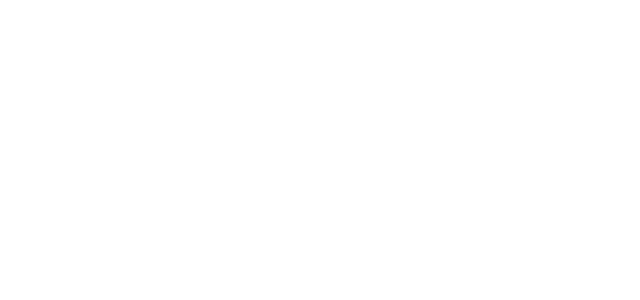
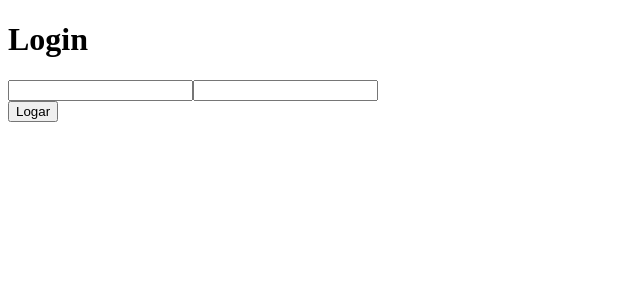
Before and after one commit to LailsonGabriel/tasks-frontend, a React (Create React App) app: page /login in a window 1280 px wide. Before the commit this address had no page. Shown: the top 300 px of the page, without its empty margins (0-640 px from the left). Built offline with nearby package versions, Linux system fonts and the light colour scheme.

Commit message:
feat: implemented backend integration and ProtectedRoutes

```diff
--- a/package.json
+++ b/package.json
@@ -7,6 +7,7 @@
     "@testing-library/react": "^12.1.4",
     "@testing-library/user-event": "^13.5.0",
     "axios": "^0.26.1",
+    "js-cookie": "^3.0.1",
     "react": "^17.0.2",
     "react-dom": "^17.0.2",
     "react-router-dom": "^6.2.2",
--- a/src/App.js
+++ b/src/App.js
@@ -1,10 +1,17 @@
 import { Routes, Route } from 'react-router-dom';
+import HomePage from './Pages/Home/Index';
 import LoginPage from './Pages/Login/Index';
+import { ProtectedRoutes, ProtectedLogin } from './utils/ProtectedRoutes';
 
 function App() {
   return (
     <Routes>
-      <Route path='/' element={<LoginPage />} />
+      <Route element={<ProtectedRoutes />}>
+        <Route path='/' element={<HomePage />} />
+      </Route>
+      <Route element={<ProtectedLogin />}>
+        <Route path='/login' element={<LoginPage />} />
+      </Route>
     </Routes>
   );
 }
--- a/src/Components/Input/Index.jsx
+++ b/src/Components/Input/Index.jsx
@@ -1,5 +1,5 @@
-function InputReusable({ type, onchange, value }) {
-  return <input type={type} OnChange={onchange} value={value} />;
+function InputReusable({ type, onChange, value, name }) {
+  return <input name={name} type={type} value={value} onChange={onChange} />;
 }
 
 export default InputReusable;
--- a/src/Context/MyProvider.js
+++ b/src/Context/MyProvider.js
@@ -1,7 +1,7 @@
 import MyContext from './MyContext';
 
 function MyProvider({ children }) {
-  const reveal = { teste: 'oi' };
+  const reveal = {};
 
   return <MyContext.Provider value={reveal}>{children}</MyContext.Provider>;
 }
--- /dev/null
+++ b/src/Pages/Home/Index.jsx
@@ -0,0 +1,9 @@
+function HomePage() {
+  return (
+    <div>
+      <h1>Home Page</h1>
+    </div>
+  );
+}
+
+export default HomePage;
--- a/src/Pages/Login/Index.jsx
+++ b/src/Pages/Login/Index.jsx
@@ -1,10 +1,45 @@
 import InputReusable from '../../Components/Input/Index';
+import InputHandler from '../../utils/InputHandler';
+import { Link } from 'react-router-dom';
+import { useState } from 'react';
+import { login as loginAuth } from '../../services/auth';
 
 function LoginPage() {
+  const [login, setLogin] = useState({ email: '', password: '' });
+
+  const handleLogin = (e) => {
+    InputHandler(e, login, setLogin);
+  };
+
+  const submitLogin = async () => {
+    const { email, password } = login;
+    await loginAuth(email, password);
+    window.location.reload();
+  };
+
   return (
     <div>
       <h1>Login</h1>
-      <InputReusable type='text' />
+      <div>
+        <InputReusable
+          type='text'
+          name='email'
+          value={login.email}
+          onChange={handleLogin}
+        />
+        <InputReusable
+          type='password'
+          name='password'
+          value={login.password}
+          onChange={handleLogin}
+        />
+      </div>
+      <div>
+        <Link to='/register'></Link>
+      </div>
+      <button type='button' onClick={submitLogin}>
+        Logar
+      </button>
     </div>
   );
 }
--- a/src/services/api.js
+++ b/src/services/api.js
@@ -1,19 +1,7 @@
 import axios from 'axios';
 
 const api = axios.create({
-  baseURL: 'http://localhost:5000',
+  baseURL: 'http://localhost:5000/',
 });
 
-const login = async (email, password) => {
-  try {
-    const {
-      data: { token },
-    } = await api.post('/user/login', { email, password });
-    // Cookies.set("session", token, { expires: 7 });
-    api.defaults.headers.common['Authorization'] = `Bearer ${token}`;
-  } catch (err) {
-    return { err };
-  }
-};
-
-export { login };
+export default api;
--- /dev/null
+++ b/src/services/auth.js
@@ -0,0 +1,16 @@
+import Cookies from 'js-cookie';
+import api from './api';
+
+const login = async (email, password) => {
+  try {
+    const {
+      data: { token },
+    } = await api.post('/user/login', { email, password });
+    Cookies.set('session', token, { expires: 7 });
+    api.defaults.headers.common['Authorization'] = `Bearer ${token}`;
+  } catch (err) {
+    return { err };
+  }
+};
+
+export { login };
--- /dev/null
+++ b/src/utils/InputHandler.js
@@ -0,0 +1,6 @@
+const InputHandler = ({ target }, prevState, setState) => {
+  const { name, value } = target;
+  setState({ ...prevState, [name]: value });
+};
+
+export default InputHandler;
--- /dev/null
+++ b/src/utils/ProtectedRoutes.jsx
@@ -0,0 +1,14 @@
+import Cookies from 'js-cookie';
+import { Outlet, Navigate } from 'react-router';
+
+const token = Cookies.get('session');
+
+const ProtectedRoutes = () => {
+  return token ? <Outlet /> : <Navigate to='/login' />;
+};
+
+const ProtectedLogin = () => {
+  return !token ? <Outlet /> : <Navigate to='/' />;
+};
+
+export { ProtectedRoutes, ProtectedLogin };
```
Also changed, not shown: 1 other file (tests, documents, lock files or other folders).
